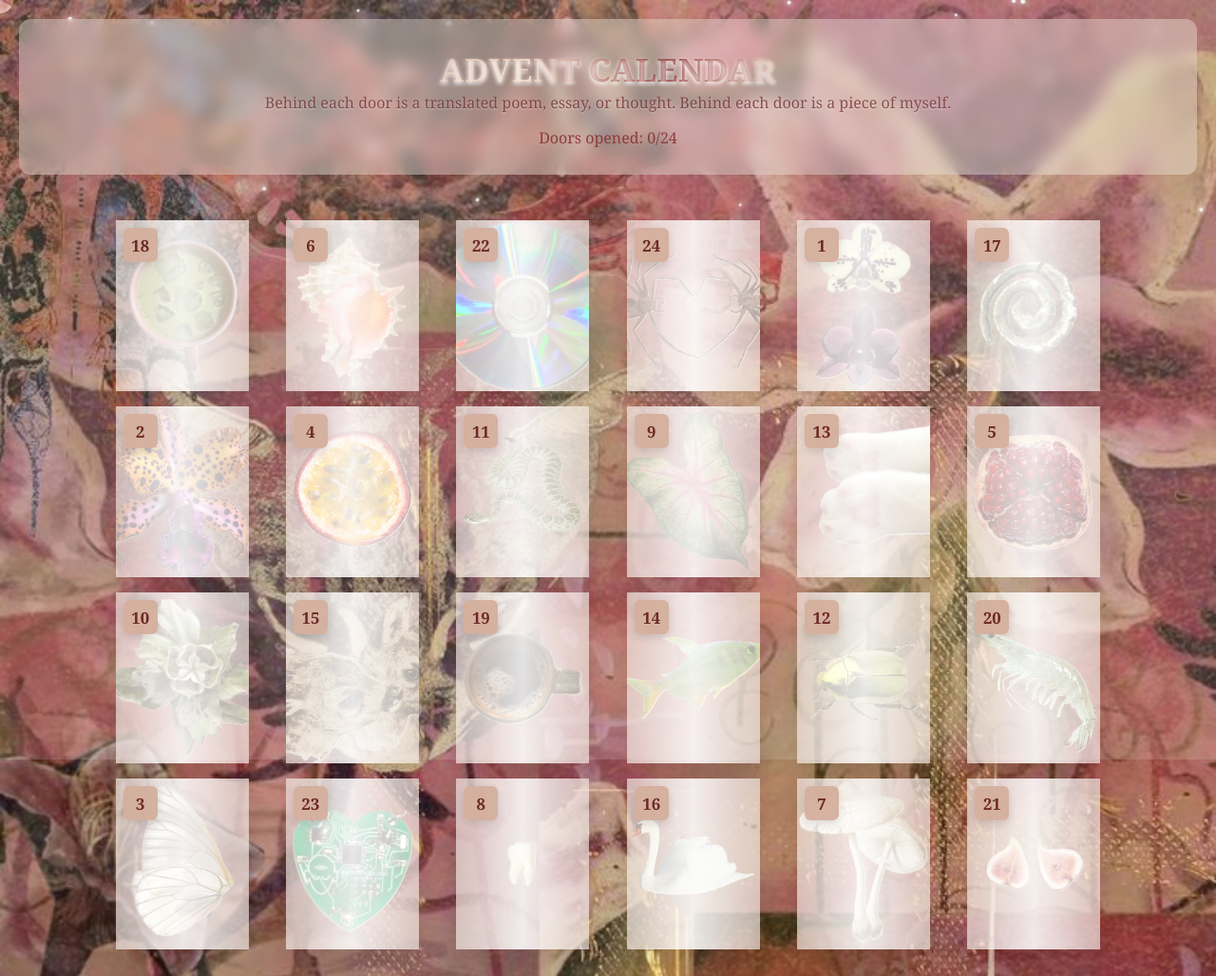
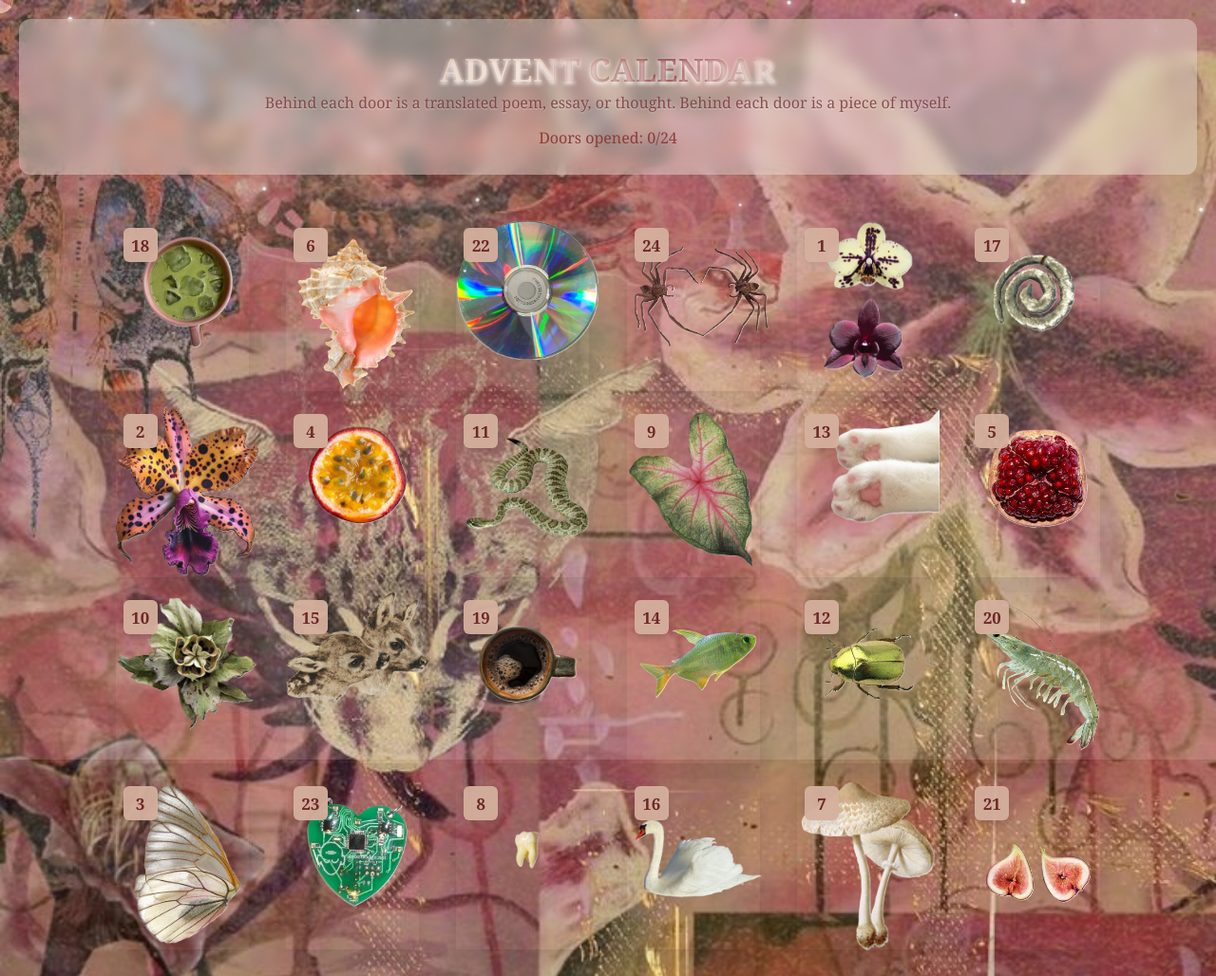
Before and after one commit to anjaflorio/Advent-Calendar, a website: page src/index.html in a window 1280 px wide. Shown: the whole page at 95% size. Drawn offline with Linux system fonts and the light colour scheme.

```diff
--- a/src/css/styles.css
+++ b/src/css/styles.css
@@ -170,15 +170,15 @@
 /* vintage card door (anchor) */
 .door{
   display:inline-block;
-  width:128px;
-  height:168px;
+  width: auto;
+  height: auto;
   text-decoration:none;
   background: transparent;
   border-radius:0; /* square corners */
   border: none;
   box-shadow: 0 10px 28px rgba(0,0,0,0.12);
   position:relative;
-  overflow:hidden;
+  overflow:visible;
   cursor:pointer;
   transition:transform .18s ease, box-shadow .18s ease, opacity .18s ease;
   color:var(--ink);
@@ -188,20 +188,7 @@
 
 /* glitter border effect (animated) */
 .door::after{
-  content: "";
-  position:absolute;
-  inset:-6px; /* slightly larger to create a border effect */
-  pointer-events:none;
-  z-index:5; /* leave number badge (z-index:6) on top */
-  background-image:
-    radial-gradient(circle at 8% 20%, rgba(255,245,220,0.95) 0 3px, transparent 8px),
-    radial-gradient(circle at 85% 12%, rgba(255,230,190,0.9) 0 3px, transparent 8px),
-    linear-gradient(90deg, rgba(212,175,158,0.0) 0%, rgba(212,175,158,0.45) 12%, rgba(255,255,255,0.9) 50%, rgba(212,175,158,0.45) 88%, rgba(212,175,158,0.0) 100%);
-  background-size: 180% 180%, 180% 180%, 260% 260%;
-  mix-blend-mode: screen;
-  filter: blur(.9px) saturate(1.05);
-  opacity: .98;
-  animation: glitterShift 4s linear infinite;
+  display: none;
 }
 
 @keyframes glitterShift{
@@ -226,7 +213,7 @@
 }
 
 .door.door-opening {
-  animation: doorOpen 0.6s cubic-bezier(0.34, 1.56, 0.64, 1);
+  animation: none;
 }
 
 /* stronger shimmer on hover */
@@ -273,10 +260,14 @@
 
 /* image tile inside the door */
 .door-art{
-  width:100%;
-  height:100%;
-  object-fit:cover;
+  width: auto;
+  height: auto;
+  max-width: 150px;
+  max-height: 200px;
+  object-fit: contain;
+  object-position: center;
   display:block;
+  background: transparent;
 }
 
 /* visible number fallback when image missing */
@@ -300,10 +291,7 @@
 
 /* small caption area */
 .door .caption{
-  margin-top:8px;
-  font-size:0.78rem;
-  color: rgba(43,43,43,0.7);
-  font-style:italic;
+  display: none;
 }
 
 /* border stripe using rose/gold palette on top of card */
```
Also changed, not shown: src/days/day.html (+32 -0 lines).
